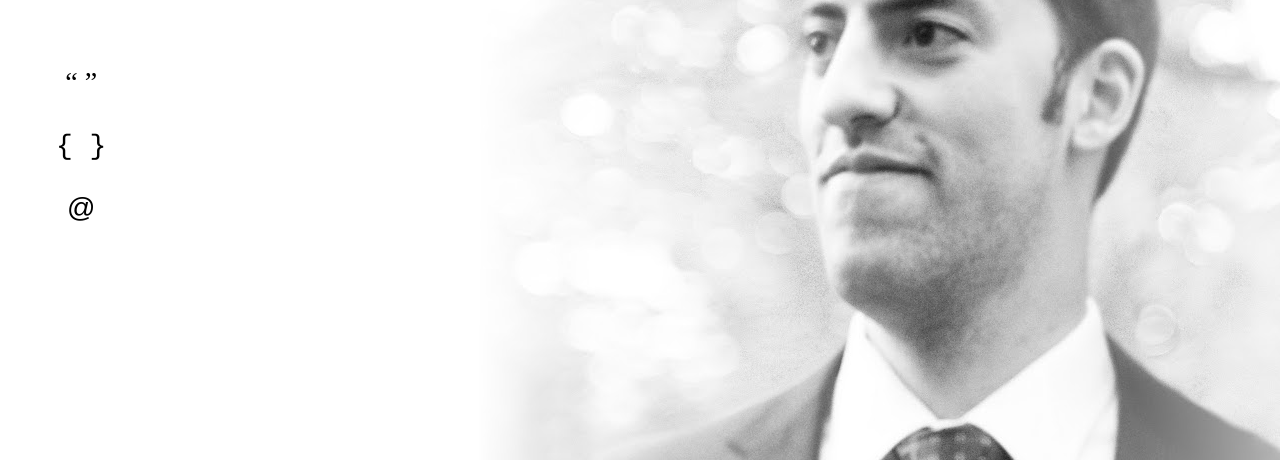
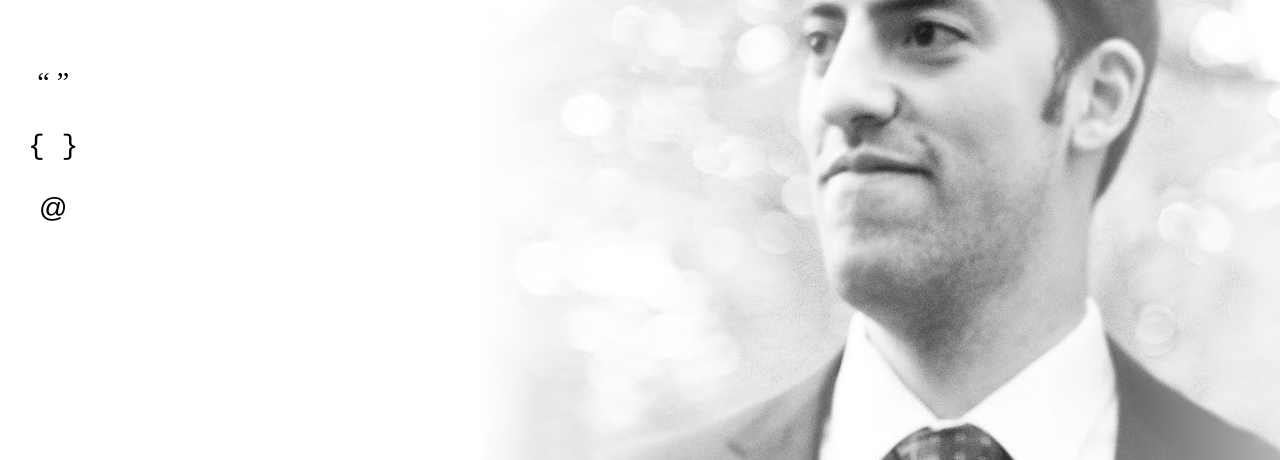
Before and after one commit to cmacrander/macrander.org, a plain HTML site: page christopher/index.html in a window 1280 px wide. Shown: the part 187-647 px from the top of the page. Drawn offline with Linux system fonts and the light colour scheme.

Commit message:
Move links a touch to the left

```diff
--- a/christopher/css/base.css
+++ b/christopher/css/base.css
@@ -86,7 +86,7 @@ h1 {
 #absolute_icon_div {
     position: absolute;
     top: 8em;
-    left: 2em;
+    left: 1em;
     text-align: center;
 }
 
```
